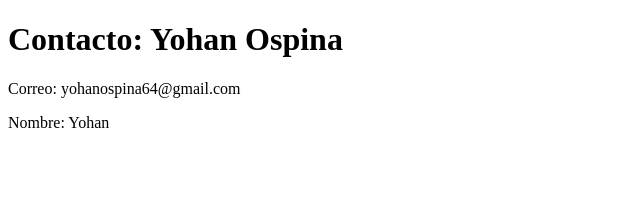
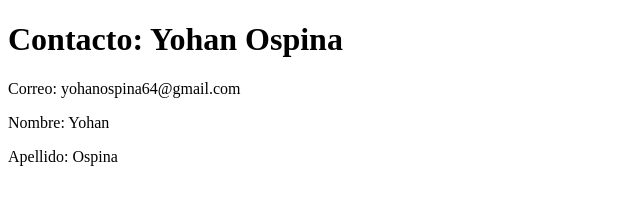
Before and after one commit to YohanOspina7/Juego-adivina-numero, a plain HTML site: page contacto.html in a window 1280 px wide. Shown: the whole page, without its empty margins (0-640 px from the left). Drawn offline with Linux system fonts and the light colour scheme.

Commit message:
Actualiza el apellido

```diff
--- a/contacto.html
+++ b/contacto.html
@@ -9,4 +9,7 @@
     <p>
         Nombre: Yohan
     </p>
+    <p>
+        Apellido: Ospina
+    </p>
 </html>
```
